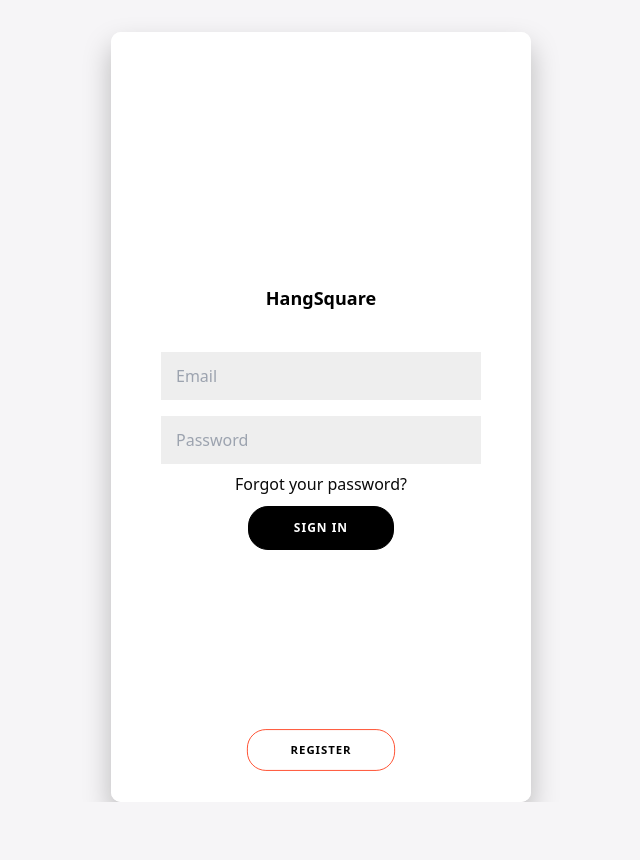
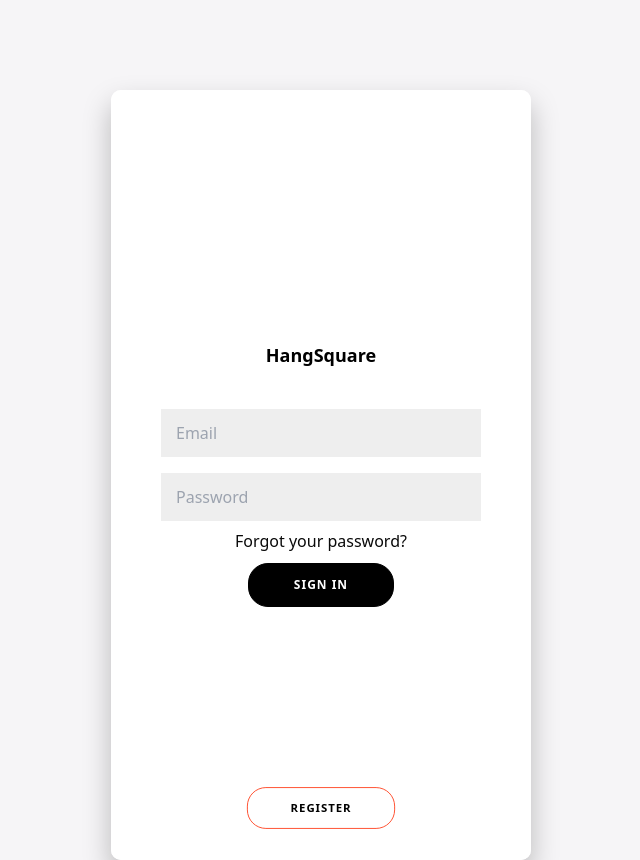
Before and after one commit to somewhereMaDan/HangSquare, a React (Vite) app in the folder client/: page / in a window 1280 px wide. Shown: the whole page, without its empty margins (319-959 px from the left). Before the commit the page ends 802 px from the top, so only its background shows below. Built offline with nearby package versions, Linux system fonts and the light colour scheme; no server answers.

Commit message:
.commet-delete-fixed

```diff
--- a/client/src/components/Feed.jsx
+++ b/client/src/components/Feed.jsx
@@ -283,7 +283,7 @@
                               <div style={{ display: 'flex', alignItems: 'center' }}>
                                 <div>
                                   {
-                                    commentData.UserId === UserId ? <button onClick={() => DeleteComment(post._id, commentId)}>
+                                    commentData.UserId === LoggedUserId ? <button onClick={() => DeleteComment(post._id, commentId)}>
                                       <img style={{ height: '3vh' }} src={DeleteCommentPic}></img>
                                     </button> : ""
                                   }
--- a/client/src/pages/Login.css
+++ b/client/src/pages/Login.css
@@ -2,7 +2,7 @@
   box-sizing: border-box !important;
 }
 .LoginPage {
-  margin-top: 2.5%;
+  margin-top: 7%;
   display: flex;
   justify-content: center;
   align-items: center;
```
